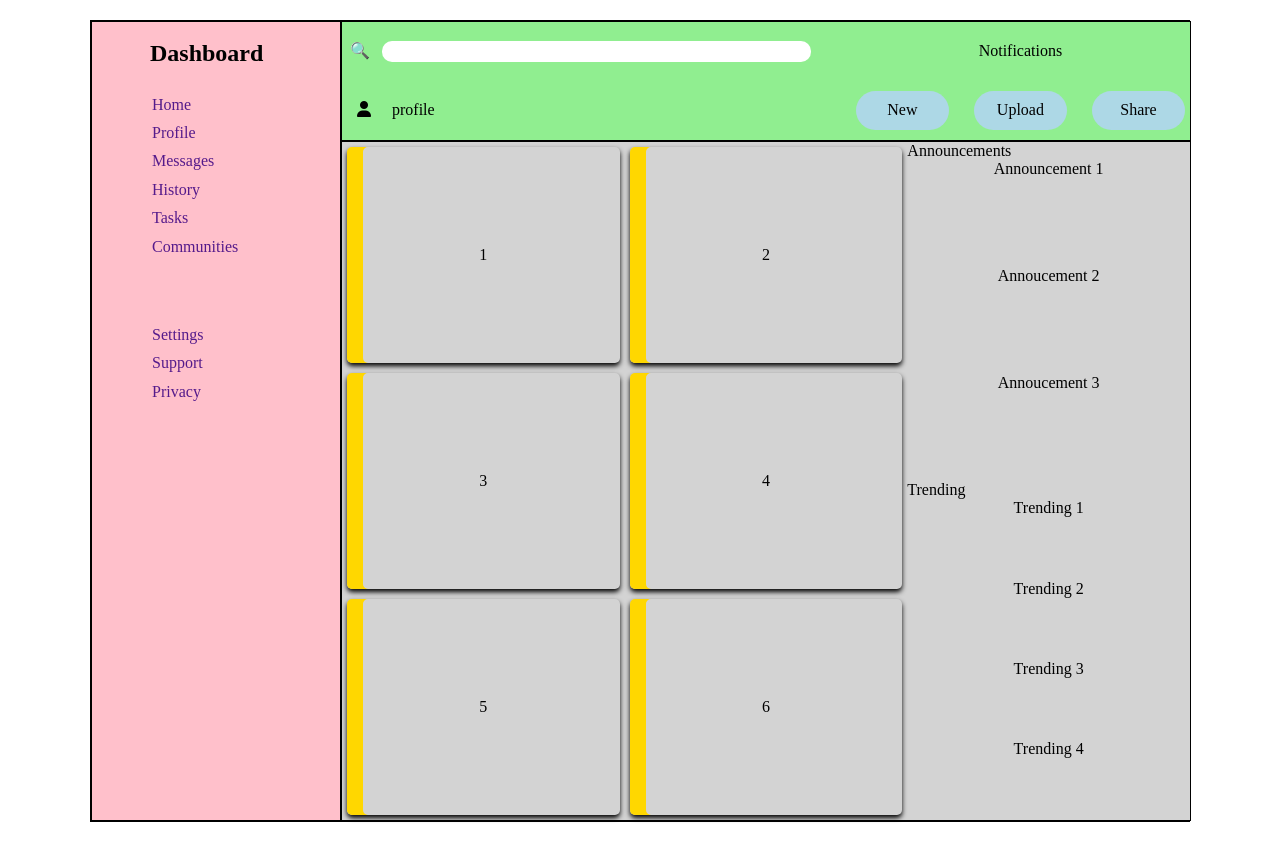
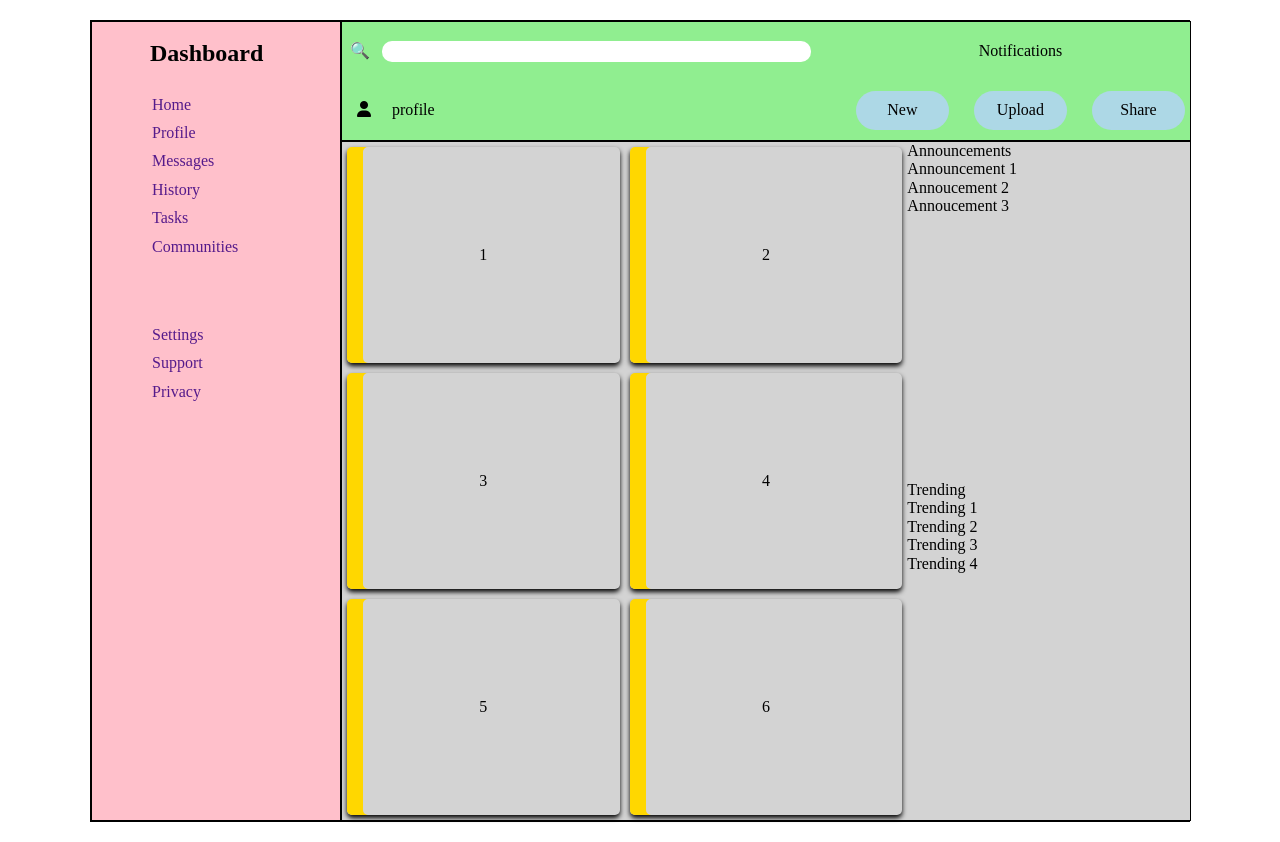
Before and after one commit to pfacanha/admin-dashboard, a plain HTML site: page index.html in a window 1280 px wide. Drawn offline with nearby package versions, Linux system fonts and the light colour scheme.

Commit message:
Work on flexbox layout

```diff
--- a/index.html
+++ b/index.html
@@ -65,7 +65,7 @@
 
         <div class="flexbox">
           <div class="title">Announcements</div>
-          <div class="announcements">
+          <div class="items">
             <div class="item">Announcement 1</div>
             <div class="item">Annoucement 2</div>
             <div class="item">Annoucement 3</div>
@@ -74,7 +74,7 @@
 
         <div class="flexbox">
           <div class="title">Trending</div>
-          <div class="trending">
+          <div class="items">
             <div class="item">Trending 1</div>
             <div class="item">Trending 2</div>
             <div class="item">Trending 3</div>
--- a/styles.css
+++ b/styles.css
@@ -145,13 +145,7 @@ input:focus {
 }
 .trending,
 .announcements {
-  display: flex;
-  flex-direction: column;
-  align-items: center;
   flex: 1;
-}
-.item {
-  height: 100%;
 }
 .title {
   align-self: flex-start;
```
